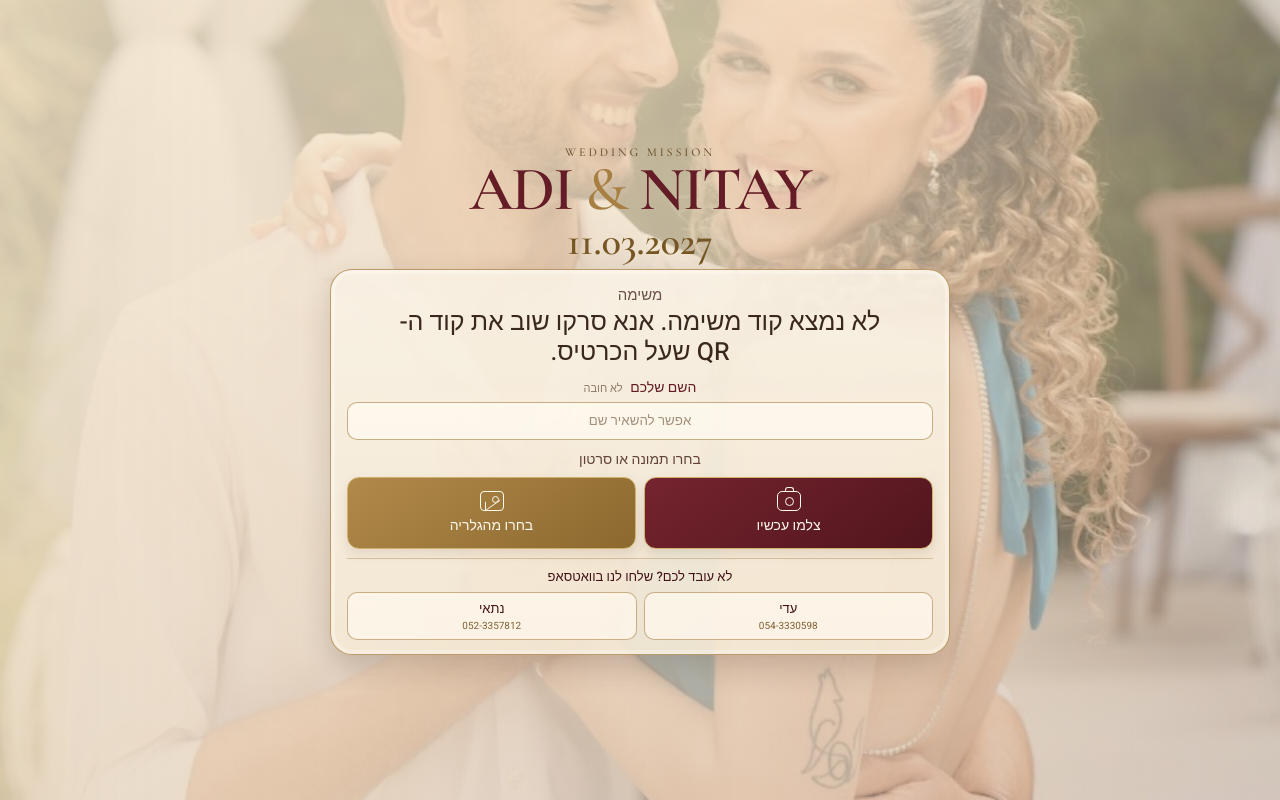
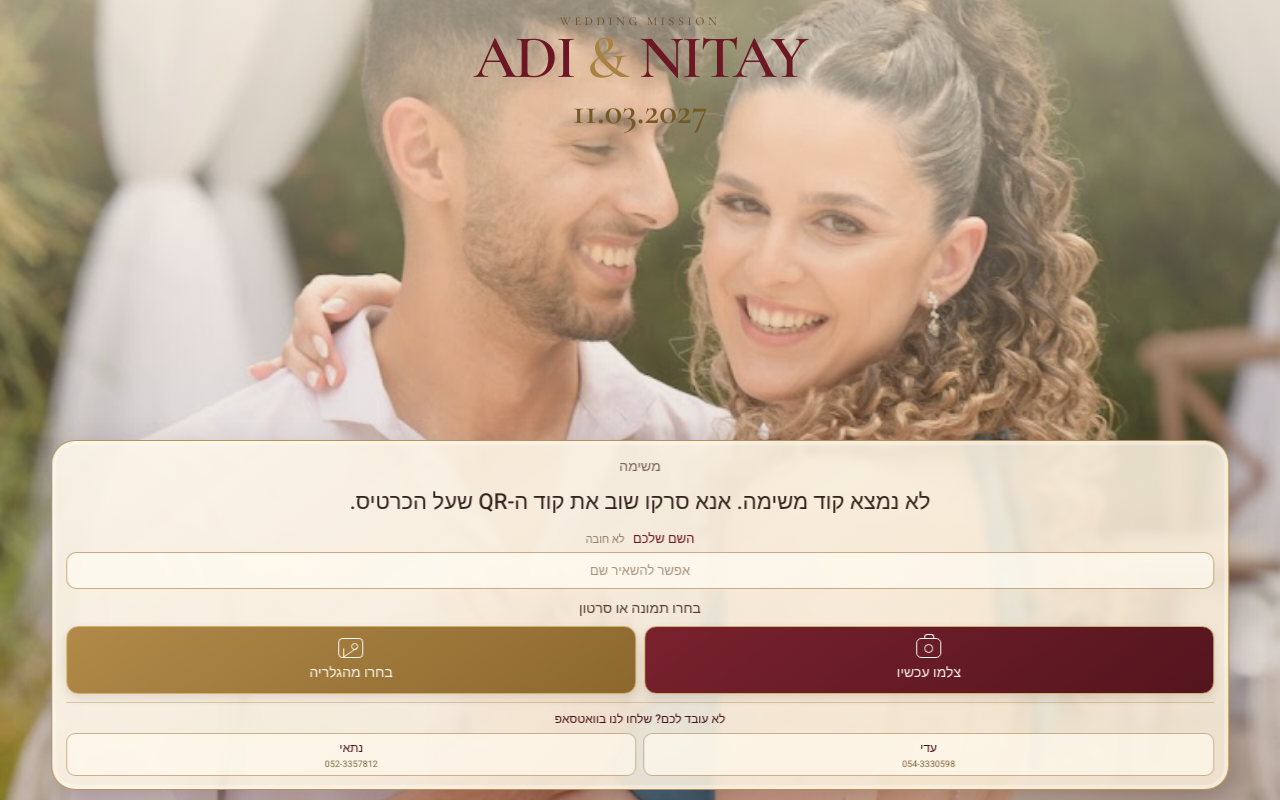
Before and after one commit to miyaraadi/wedding-mission-app-clean, a website: page index.html in a window 1280 px wide. Drawn offline with nearby package versions, Linux system fonts and the light colour scheme.

Commit message:
Update style.css

```diff
--- a/style.css
+++ b/style.css
@@ -1,12 +1,11 @@
 :root {
-  --burgundy: #641c26;
-  --burgundy-dark: #421319;
-  --gold: #a77f42;
-  --gold-light: #cfb06f;
-  --cream: #f4ead8;
-  --paper: rgba(248, 240, 225, 0.88);
-  --brown: #3a281f;
-  --muted: #8d7965;
+  --burgundy: #6b1724;
+  --burgundy-dark: #471018;
+  --gold: #a98243;
+  --gold-light: #ceb16f;
+  --cream: #f7edda;
+  --brown: #35231c;
+  --muted: #8e7962;
 }
 
 * {
@@ -17,66 +16,75 @@ html,
 body {
   margin: 0;
   width: 100%;
-  min-height: 100%;
+  height: 100%;
 }
 
 body {
   font-family: "Heebo", sans-serif;
   color: var(--brown);
-  background-image:
+  overflow: hidden;
+
+  background:
     linear-gradient(
-      rgba(237, 220, 191, 0.34),
-      rgba(64, 27, 26, 0.26)
+      rgba(241, 224, 192, 0.20),
+      rgba(75, 33, 26, 0.18)
     ),
     url("/couple-vintage-bg.png");
 
   background-size: cover;
-  background-position: 76% center;
-  background-attachment: fixed;
+  background-position: 50% 35%;
+  background-repeat: no-repeat;
 }
 
 .page {
-  min-height: 100dvh;
-  padding:
-    max(10px, env(safe-area-inset-top))
-    12px
-    max(10px, env(safe-area-inset-bottom));
-
-  display: flex;
-  flex-direction: column;
-  justify-content: center;
+  position: relative;
+  width: 100%;
+  height: 100dvh;
+  overflow: hidden;
 
   background:
     linear-gradient(
-      to right,
-      rgba(245, 230, 205, 0.78) 0%,
-      rgba(245, 230, 205, 0.62) 58%,
-      rgba(245, 230, 205, 0.18) 100%
+      to bottom,
+      rgba(248, 235, 211, 0.44) 0%,
+      rgba(248, 235, 211, 0.18) 30%,
+      rgba(248, 235, 211, 0.04) 50%,
+      rgba(83, 34, 28, 0.08) 100%
     );
 }
 
+/* ---------- TOP ---------- */
+
 .hero {
-  width: min(92vw, 620px);
-  margin: 0 auto 8px;
+  position: absolute;
+  top: max(14px, env(safe-area-inset-top));
+  left: 50%;
+  transform: translateX(-50%);
+
+  width: 92%;
   text-align: center;
+  z-index: 3;
 }
 
 .small-title {
+  margin-bottom: 2px;
+
   font-family: "Cormorant Garamond", serif;
   font-size: 12px;
-  letter-spacing: 0.24em;
-  color: #6d522d;
-  margin-bottom: 2px;
+  letter-spacing: 0.30em;
+  color: #6f542f;
 }
 
 .hero h1 {
   margin: 0;
+
   font-family: "Cormorant Garamond", serif;
-  font-size: clamp(38px, 10vw, 62px);
-  line-height: 0.92;
+  font-size: clamp(42px, 10.5vw, 61px);
+  line-height: 0.93;
+
   font-weight: 600;
+  letter-spacing: -0.035em;
+
   color: var(--burgundy);
-  letter-spacing: -0.03em;
 }
 
 .hero h1 span {
@@ -85,65 +93,96 @@ body {
 }
 
 .date {
-  margin-top: 3px;
+  margin-top: 6px;
+
   font-family: "Cormorant Garamond", serif;
-  font-size: clamp(25px, 6.8vw, 40px);
+  font-size: clamp(27px, 6.5vw, 37px);
   line-height: 1;
-  color: #765725;
+
   font-weight: 600;
+  color: #765824;
 }
 
+/* ---------- CARD POSITION ---------- */
+
 main {
-  width: min(92vw, 620px);
-  margin: 0 auto;
+  position: absolute;
+
+  left: 50%;
+  bottom: max(10px, env(safe-area-inset-bottom));
+
+  transform: translateX(-50%);
+
+  width: 92%;
+
+  z-index: 4;
 }
 
 .mission-card {
   width: 100%;
-  padding: 14px 16px 14px;
+  max-height: 64dvh;
+
+  padding: 15px 14px 13px;
+
   text-align: center;
+
+  border-radius: 24px;
 
   background:
     linear-gradient(
-      rgba(249, 242, 229, 0.89),
-      rgba(245, 234, 214, 0.86)
+      145deg,
+      rgba(252, 245, 232, 0.92),
+      rgba(247, 235, 214, 0.88)
     );
 
-  border: 1px solid rgba(165, 123, 60, 0.72);
-  border-radius: 22px;
+  border: 1px solid rgba(169, 126, 59, 0.82);
 
   box-shadow:
-    0 12px 30px rgba(49, 25, 15, 0.18),
+    0 12px 35px rgba(47, 25, 16, 0.22),
     inset 0 0 0 4px rgba(255, 253, 246, 0.34);
 
-  backdrop-filter: blur(1.5px);
+  backdrop-filter: blur(3px);
 }
 
+/* ---------- MISSION ---------- */
+
 .mission-head {
-  margin-bottom: 2px;
+  margin: 0 0 5px;
 }
 
 .mission-label {
-  font-size: 15px;
-  color: #6b5149;
+  font-size: 14px;
+  font-weight: 400;
+  color: #75625b;
 }
 
 .mission-number {
-  margin: -2px 0 1px;
+  margin: 3px 0 0;
+
   font-family: "Cormorant Garamond", serif;
+
+  font-size: clamp(58px, 15vw, 82px);
+  line-height: 0.90;
+
+  font-weight: 600;
+
   color: var(--burgundy);
-  font-size: clamp(54px, 14vw, 82px);
-  line-height: 0.88;
-  font-weight: 600;
 }
 
 .mission-text {
-  max-width: 500px;
-  margin: 4px auto 10px;
-  font-size: clamp(19px, 4.7vw, 25px);
-  line-height: 1.18;
+  max-width: 95%;
+
+  margin: 11px auto 13px;
+
+  font-size: clamp(18px, 4.4vw, 22px);
+  line-height: 1.28;
+
   font-weight: 500;
+
+  color: #34231d;
 }
+
+/* ---------- NAME ---------- */
 
 .name-area {
   margin: 0 auto 9px;
@@ -151,77 +190,87 @@ main {
 
 .name-area label {
   display: block;
+
   margin-bottom: 4px;
+
+  font-size: 13px;
+  font-weight: 500;
+
   color: var(--burgundy);
-  font-size: 14px;
-  font-weight: 500;
 }
 
 .name-area label span {
-  margin-right: 4px;
+  margin-right: 5px;
+
+  font-size: 11px;
+  font-weight: 300;
+
   color: var(--muted);
-  font-size: 11px;
-  font-weight: 400;
 }
 
 .name-area input {
   width: 100%;
-  height: 38px;
-  border: 1px solid rgba(159, 117, 51, 0.56);
+  height: 37px;
+
+  padding: 0 10px;
+
+  border: 1px solid rgba(159, 117, 51, 0.58);
   border-radius: 10px;
+
+  outline: none;
+
   background: rgba(255, 251, 242, 0.72);
+
+  text-align: center;
+
+  font-family: "Heebo", sans-serif;
+  font-size: 13px;
+
   color: var(--brown);
-  text-align: center;
-  padding: 0 10px;
-  outline: none;
-  font-family: "Heebo", sans-serif;
-}
-
-.name-area input:focus {
-  border-color: var(--burgundy);
-  box-shadow: 0 0 0 2px rgba(100, 28, 38, 0.08);
 }
 
 .name-area input::placeholder {
-  color: #a48f79;
+  color: #a2917d;
 }
 
+/* ---------- CHOOSE FILE ---------- */
+
 .upload-title {
-  margin: 2px 0 7px;
+  margin: 0 0 7px;
+
   font-size: 14px;
   font-weight: 500;
-  color: #62433b;
+
+  color: #533a32;
 }
 
 .upload-buttons {
   display: grid;
   grid-template-columns: 1fr 1fr;
+
   gap: 8px;
 }
 
 .upload-btn {
-  min-height: 72px;
-  padding: 9px 7px;
-  border-radius: 12px;
+  min-height: 68px;
+
+  padding: 8px 6px;
 
   display: flex;
   flex-direction: column;
+
   align-items: center;
   justify-content: center;
+
   gap: 4px;
+
+  border-radius: 12px;
+  border: 1px solid var(--gold-light);
 
   cursor: pointer;
 
-  border: 1px solid var(--gold-light);
-  box-shadow: 0 5px 12px rgba(70, 38, 19, 0.11);
-
-  transition:
-    transform 0.15s ease,
-    box-shadow 0.15s ease;
-}
-
-.upload-btn:active {
-  transform: scale(0.985);
+  box-shadow:
+    0 4px 10px rgba(64, 35, 20, 0.12);
 }
 
 .upload-btn strong {
@@ -230,178 +279,252 @@ main {
 }
 
 .burgundy {
-  background: linear-gradient(145deg, #75242e, #51151d);
+  background:
+    linear-gradient(
+      145deg,
+      #79222e,
+      #54151e
+    );
+
   color: #fff8eb;
 }
 
 .gold {
-  background: linear-gradient(145deg, #b18a4a, #8c682f);
+  background:
+    linear-gradient(
+      145deg,
+      #b18a49,
+      #8d682e
+    );
+
   color: #fff9ed;
 }
 
-/* clean line icons */
+/* ---------- CLEAN ICONS ---------- */
+
 .line-icon {
   position: relative;
+
   display: block;
-  width: 24px;
+
+  width: 25px;
   height: 20px;
 }
 
 .camera-icon {
-  border: 1.7px solid currentColor;
+  border: 1.6px solid currentColor;
   border-radius: 5px;
 }
 
 .camera-icon::before {
   content: "";
+
   position: absolute;
-  width: 7px;
+
+  width: 8px;
   height: 4px;
-  border: 1.7px solid currentColor;
-  border-bottom: 0;
-  border-radius: 3px 3px 0 0;
+
   top: -5px;
   left: 7px;
+
+  border: 1.6px solid currentColor;
+  border-bottom: 0;
+
+  border-radius: 3px 3px 0 0;
 }
 
 .camera-icon::after {
   content: "";
+
   position: absolute;
+
   width: 7px;
   height: 7px;
-  border: 1.7px solid currentColor;
-  border-radius: 50%;
+
   top: 5px;
   left: 7px;
+
+  border: 1.6px solid currentColor;
+  border-radius: 50%;
 }
 
 .image-icon {
-  border: 1.7px solid currentColor;
+  border: 1.6px solid currentColor;
   border-radius: 4px;
 }
 
 .image-icon::before {
   content: "";
+
   position: absolute;
+
   width: 5px;
   height: 5px;
-  border: 1.5px solid currentColor;
-  border-radius: 50%;
+
   top: 4px;
   right: 4px;
+
+  border: 1.4px solid currentColor;
+  border-radius: 50%;
 }
 
 .image-icon::after {
   content: "";
+
   position: absolute;
+
+  width: 13px;
+  height: 8px;
+
+  bottom: 4px;
   left: 4px;
-  bottom: 4px;
-  width: 14px;
-  height: 8px;
-  border-left: 1.7px solid currentColor;
-  border-bottom: 1.7px solid currentColor;
-  transform: skewY(-35deg);
+
+  border-left: 1.6px solid currentColor;
+  border-bottom: 1.6px solid currentColor;
+
+  transform: skewY(-34deg);
 }
 
+/* ---------- SELECTED FILE ---------- */
+
 .selected-file {
-  margin-top: 8px;
-  padding: 8px 10px;
+  margin-top: 7px;
+
+  padding: 7px 9px;
+
   display: flex;
+
+  justify-content: center;
   align-items: center;
-  justify-content: center;
-  gap: 8px;
 
-  border: 1px solid rgba(154, 116, 55, 0.42);
-  border-radius: 10px;
-  background: rgba(255, 250, 239, 0.72);
+  gap: 7px;
+
+  border-radius: 9px;
+
+  border: 1px solid rgba(156, 115, 53, 0.42);
+
+  background:
+    rgba(255, 250, 238, 0.75);
 }
 
 .selected-check {
-  width: 24px;
-  height: 24px;
-  border-radius: 50%;
+  width: 22px;
+  height: 22px;
 
   display: flex;
+
   align-items: center;
   justify-content: center;
 
+  border-radius: 50%;
+
   background: var(--burgundy);
-  color: #fff;
-  font-size: 14px;
+  color: white;
+
+  font-size: 12px;
 }
 
 .selected-file strong {
   display: block;
-  font-size: 13px;
+
+  font-size: 12px;
+
   color: var(--burgundy);
 }
 
 .selected-file span {
   display: block;
-  max-width: 260px;
+
+  max-width: 220px;
+
   overflow: hidden;
+
+  white-space: nowrap;
   text-overflow: ellipsis;
-  white-space: nowrap;
+
   direction: ltr;
-  font-size: 10px;
+
+  font-size: 9px;
+
   color: var(--muted);
 }
 
+/* ---------- FINAL UPLOAD ---------- */
+
 .final-upload {
   width: 100%;
-  height: 42px;
-  margin-top: 8px;
+  height: 39px;
+
+  margin-top: 7px;
 
   border: 1px solid var(--gold-light);
-  border-radius: 11px;
+  border-radius: 10px;
 
-  background: linear-gradient(145deg, #6f1d27, #4a1118);
+  background:
+    linear-gradient(
+      145deg,
+      #741f2a,
+      #4b1118
+    );
+
   color: #fff8e8;
 
   font-family: "Heebo", sans-serif;
-  font-size: 15px;
+
+  font-size: 14px;
   font-weight: 500;
 
   cursor: pointer;
-  box-shadow: 0 5px 14px rgba(77, 26, 23, 0.16);
 }
 
+/* ---------- LOADING ---------- */
+
 .loading-box {
-  margin-top: 8px;
-  min-height: 70px;
-  padding: 10px;
+  margin-top: 7px;
 
-  border-radius: 12px;
-  background: rgba(91, 24, 33, 0.94);
-  color: #fff7e9;
+  padding: 9px;
+
+  min-height: 62px;
 
   display: flex;
+
   flex-direction: column;
+
   align-items: center;
   justify-content: center;
+
+  border-radius: 11px;
+
+  background:
+    rgba(91, 24, 33, 0.95);
+
+  color: #fff7e9;
 }
 
 .loading-box strong {
-  margin-top: 5px;
-  font-size: 14px;
+  margin-top: 4px;
+
+  font-size: 13px;
+
   font-weight: 500;
 }
 
 .loading-box span {
-  margin-top: 1px;
-  font-size: 10px;
-  opacity: 0.8;
+  font-size: 9px;
+
+  opacity: 0.82;
 }
 
 .loader {
-  width: 22px;
-  height: 22px;
+  width: 20px;
+  height: 20px;
+
   border-radius: 50%;
 
   border: 2px solid rgba(255, 255, 255, 0.25);
-  border-top-color: #fff4db;
+  border-top-color: #fff5dd;
 
-  animation: spin 0.85s linear infinite;
+  animation: spin 0.8s linear infinite;
 }
 
 @keyframes spin {
@@ -411,145 +534,167 @@ main {
 }
 
 .status-text {
+  margin: 4px 0 0;
+
   min-height: 0;
-  margin: 5px 0 0;
+
+  font-size: 11px;
+
   color: var(--burgundy);
-  font-size: 12px;
 }
 
+/* ---------- WHATSAPP ---------- */
+
 .whatsapp {
-  margin-top: 9px;
-  padding-top: 8px;
+  margin-top: 8px;
+  padding-top: 7px;
+
   border-top: 1px solid rgba(162, 122, 50, 0.34);
 }
 
 .whatsapp-title {
-  margin-bottom: 6px;
-  font-size: 13px;
+  margin-bottom: 5px;
+
+  font-size: 12px;
   font-weight: 500;
+
   color: var(--burgundy-dark);
 }
 
 .whatsapp-buttons {
   display: grid;
   grid-template-columns: 1fr 1fr;
+
   gap: 7px;
 }
 
 .whatsapp-buttons a {
-  min-height: 48px;
-  padding: 6px;
+  min-height: 43px;
+
+  padding: 4px;
 
   display: flex;
+
   flex-direction: column;
+
   align-items: center;
   justify-content: center;
 
   text-decoration: none;
 
-  border: 1px solid rgba(153, 111, 48, 0.52);
-  border-radius: 10px;
+  border: 1px solid rgba(153, 111, 48, 0.50);
+  border-radius: 9px;
+
+  background:
+    rgba(255, 249, 237, 0.70);
 
   color: var(--burgundy-dark);
-  background: rgba(255, 249, 237, 0.72);
 }
 
 .whatsapp-buttons a strong {
-  font-size: 13px;
+  font-size: 12px;
   font-weight: 500;
 }
 
 .whatsapp-buttons a span {
+  margin-top: 1px;
+
   direction: ltr;
-  margin-top: 1px;
-  color: #7d6134;
-  font-size: 10px;
+
+  font-size: 9px;
+
+  color: #7e6237;
+}
+
+/* ---------- SUCCESS ---------- */
+
+.success-card {
+  padding: 26px 18px;
+}
+
+.success-mark {
+  width: 42px;
+  height: 42px;
+
+  margin: 0 auto 8px;
+
+  display: flex;
+
+  align-items: center;
+  justify-content: center;
+
+  border-radius: 50%;
+
+  background: var(--burgundy);
+
+  color: white;
+
+  font-size: 21px;
+}
+
+.success-card h2 {
+  margin: 0 0 5px;
+
+  font-family: "Cormorant Garamond", serif;
+
+  font-size: 32px;
+
+  color: var(--burgundy);
+}
+
+.success-card p {
+  margin: 0;
+
+  font-size: 14px;
+}
+
+.success-names {
+  margin-top: 9px;
+
+  font-family: "Cormorant Garamond", serif;
+
+  font-size: 26px;
+
+  color: var(--gold);
 }
 
 .hidden {
   display: none !important;
 }
 
-.success-card {
-  padding: 28px 18px;
-}
+/* ---------- SMALL PHONES ---------- */
 
-.success-mark {
-  width: 44px;
-  height: 44px;
-  margin: 0 auto 8px;
+@media (max-height: 740px) {
 
-  display: flex;
-  align-items: center;
-  justify-content: center;
-
-  border-radius: 50%;
-  background: var(--burgundy);
-  color: white;
-  font-size: 22px;
-}
-
-.success-card h2 {
-  margin: 0 0 5px;
-  font-family: "Cormorant Garamond", serif;
-  color: var(--burgundy);
-  font-size: 34px;
-}
-
-.success-card p {
-  margin: 0;
-  font-size: 15px;
-}
-
-.success-names {
-  margin-top: 10px;
-  font-family: "Cormorant Garamond", serif;
-  color: var(--gold);
-  font-size: 27px;
-}
-
-@media (max-width: 600px) {
-  body {
-    background-position: 80% center;
+  .hero h1 {
+    font-size: 39px;
   }
 
-  .page {
-    justify-content: flex-start;
-    padding-top: max(8px, env(safe-area-inset-top));
+  .date {
+    font-size: 26px;
   }
 
-  .hero {
-    margin-bottom: 6px;
+  main {
+    width: 93%;
   }
 
   .mission-card {
-    padding: 12px 12px 11px;
-  }
-}
-
-@media (max-height: 760px) {
-  .hero h1 {
-    font-size: 38px;
-  }
-
-  .date {
-    font-size: 25px;
+    max-height: 65dvh;
+    padding-top: 10px;
   }
 
   .mission-number {
-    font-size: 56px;
+    font-size: 57px;
   }
 
   .mission-text {
-    font-size: 19px;
-    margin-bottom: 7px;
+    margin-top: 8px;
+    margin-bottom: 8px;
+
+    font-size: 18px;
   }
 
   .upload-btn {
-    min-height: 64px;
-  }
-
-  .whatsapp-buttons a {
-    min-height: 43px;
+    min-height: 61px;
   }
 }
```
